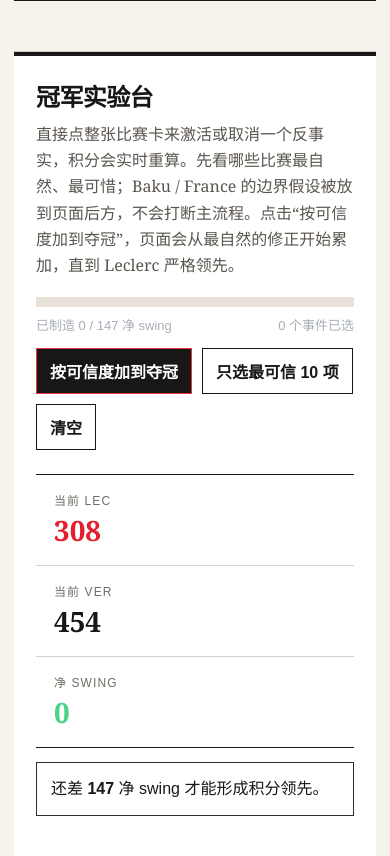
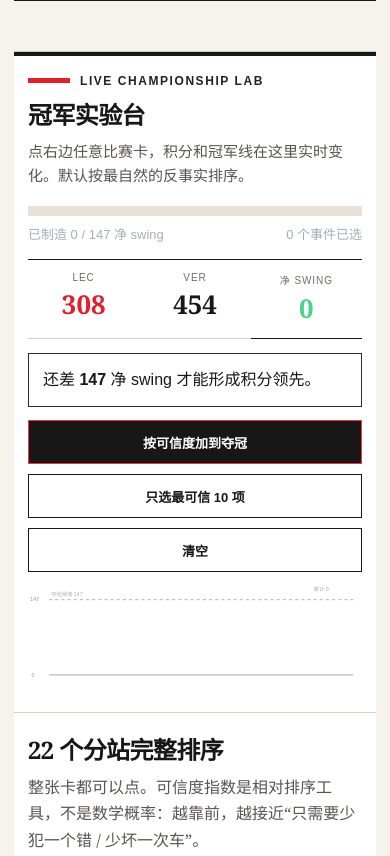
Before and after one commit to gjimzhou/ferrari-sp3-atlas, a plain HTML site: page leclerc-2022/index.html in a window 390 px wide. Shown: the part 580-1436 px from the top of the page. Drawn offline with Linux system fonts and the light colour scheme.

Commit message:
Unify live championship lab with race card selector

```diff
--- a/leclerc-2022/index.html
+++ b/leclerc-2022/index.html
@@ -66,6 +66,39 @@ body{background:#f6f3ed;color:#171717;font-family:Arial,Helvetica,sans-serif}
 @media(max-width:900px){.racelist{grid-template-columns:repeat(2,minmax(0,1fr))}.story{border-right:0;border-bottom:1px solid #d6d0c7}.story:last-child{border-bottom:0}.method>div:first-child{border-right:0;border-bottom:1px solid #d6d0c7}}
 @media(max-width:620px){.racelist{grid-template-columns:1fr}.scoregrid{border-bottom:0}.metric{border-right:0;border-bottom:1px solid #d6d0c7}.metric:last-child{border-bottom:1px solid #171717}.race{min-height:205px}}
 
+
+/* Unified live lab: race cards and score state share one workspace */
+.lab-workspace{padding:0;background:transparent;border-top:4px solid #171717}
+.lab-layout{display:grid;grid-template-columns:minmax(285px,.68fr) minmax(0,1.65fr);gap:0;align-items:start}
+.lab-summary{position:sticky;top:14px;padding:22px 20px 20px;background:#fff;border-right:1px solid #d6d0c7;min-width:0}
+.lab-summary h2,.lab-races h2{margin-top:0}
+.lab-summary .lead{font-size:15px;margin-bottom:16px}
+.lab-scoregrid{grid-template-columns:repeat(3,minmax(0,1fr));margin:16px 0 0}
+.lab-scoregrid .metric{padding:12px 8px;text-align:center}
+.lab-scoregrid .metric .v{font-size:clamp(26px,3.2vw,38px)}
+.lab-scoregrid .metric .k{font-size:10px}
+.lab-controls{margin:13px 0 2px;display:grid;grid-template-columns:1fr}
+.lab-controls .btn{width:100%;font-size:13px}
+.lab-summary .chartwrap{margin-top:8px}
+.lab-summary .chart{min-width:0;height:auto;max-height:190px;margin-top:0}
+.lab-races{padding:22px 20px 24px;min-width:0;background:#fff}
+.lab-races .racelist{grid-template-columns:repeat(2,minmax(0,1fr))}
+.lab-races .race{min-height:218px}
+@media(max-width:900px){
+ .lab-layout{grid-template-columns:1fr}
+ .lab-summary{position:static;border-right:0;border-bottom:1px solid #d6d0c7}
+ .lab-controls{display:flex}
+ .lab-controls .btn{width:auto}
+ .lab-races .racelist{grid-template-columns:repeat(2,minmax(0,1fr))}
+}
+@media(max-width:620px){
+ .lab-races .racelist{grid-template-columns:1fr}
+ .lab-summary,.lab-races{padding:18px 14px}
+ .lab-scoregrid{grid-template-columns:repeat(3,minmax(0,1fr))}
+ .lab-controls{display:grid}
+ .lab-controls .btn{width:100%}
+}
+
 </style>
 </head>
 <body>
@@ -81,31 +114,37 @@ body{background:#f6f3ed;color:#171717;font-family:Arial,Helvetica,sans-serif}
 </div>
 </section>
 
-<section class="section panel">
-<div class="racehead"><div><h2>冠军实验台</h2><p class="lead">直接点整张比赛卡来激活或取消一个反事实，积分会实时重算。先看哪些比赛最自然、最可惜；Baku / France 的边界假设被放到页面后方，不会打断主流程。点击“按可信度加到夺冠”，页面会从最自然的修正开始累加，直到 Leclerc 严格领先。</p></div></div>
+<section class="section panel lab-workspace">
+<div class="lab-layout">
+<aside class="lab-summary" aria-label="实时冠军实验台">
+<div class="eyebrow" style="margin-bottom:8px">Live championship lab</div>
+<h2>冠军实验台</h2>
+<p class="lead">点右边任意比赛卡，积分和冠军线在这里实时变化。默认按最自然的反事实排序。</p>
 <div class="progress"><div id="gapbar"></div></div>
 <div class="scoreline"><span id="gaptext">已制造 0 / 147 净 swing</span><span id="selectedCount">0 个事件已选</span></div>
-<div class="controls">
+<div class="grid scoregrid lab-scoregrid">
+<div class="metric"><div class="k">LEC</div><div class="v red" id="lecPts">308</div></div>
+<div class="metric"><div class="k">VER</div><div class="v" id="verPts">454</div></div>
+<div class="metric"><div class="k">净 swing</div><div class="v green" id="swingPts">0</div></div>
+</div>
+<div id="status" class="status">还差 <b>147</b> 净 swing 才能形成积分领先。</div>
+<div class="controls lab-controls">
 <button class="btn primary" id="auto">按可信度加到夺冠</button>
 <button class="btn" id="top10">只选最可信 10 项</button>
 <button class="btn" id="clear">清空</button>
 </div>
-<div class="grid scoregrid" style="margin-bottom:0">
-<div class="metric"><div class="k">当前 LEC</div><div class="v red" id="lecPts">308</div></div>
-<div class="metric"><div class="k">当前 VER</div><div class="v" id="verPts">454</div></div>
-<div class="metric"><div class="k">净 swing</div><div class="v green" id="swingPts">0</div></div>
-</div>
-<div id="status" class="status">还差 <b>147</b> 净 swing 才能形成积分领先。</div>
 <div class="chartwrap"><svg id="chart" class="chart" viewBox="0 0 760 250" role="img" aria-label="累计 championship swing 曲线"></svg></div>
-</section>
+</aside>
 
-<section class="section panel">
+<div class="lab-races">
 <div class="racehead">
-<div><h2>22 个分站完整排序</h2><p class="lead">“可信度指数”是相对排序工具，不是数学概率。100 代表“几乎不需要额外赛车表现”；越低越接近真正的性能/赛道胜负反事实。</p></div>
+<div><h2>22 个分站完整排序</h2><p class="lead">整张卡都可以点。可信度指数是相对排序工具，不是数学概率：越靠前，越接近“只需要少犯一个错 / 少坏一次车”。</p></div>
 <select id="sort"><option value="plausibility">按反事实可信度</option><option value="swing">按净积分 swing</option><option value="calendar">按赛历</option></select>
 </div>
 <div class="legend"><span class="pill">⚙️ reliability</span><span class="pill">🧠 strategy</span><span class="pill">🎯 driver error</span><span class="pill">⚔️ racecraft</span><span class="pill">🤝 team order</span></div>
 <div id="races" class="racelist" aria-label="2022 race counterfactual cards"></div>
+</div>
+</div>
 </section>
 
 <section class="section">
```
